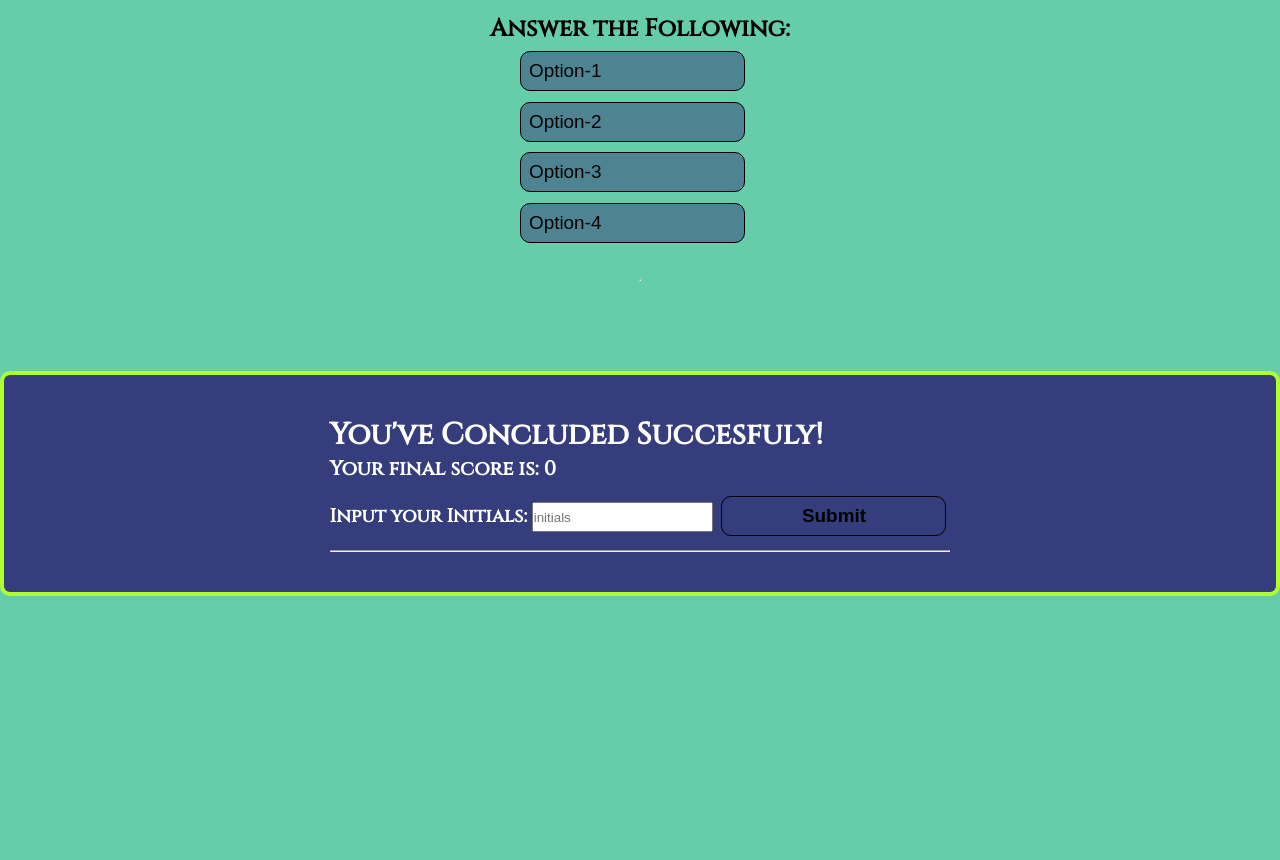
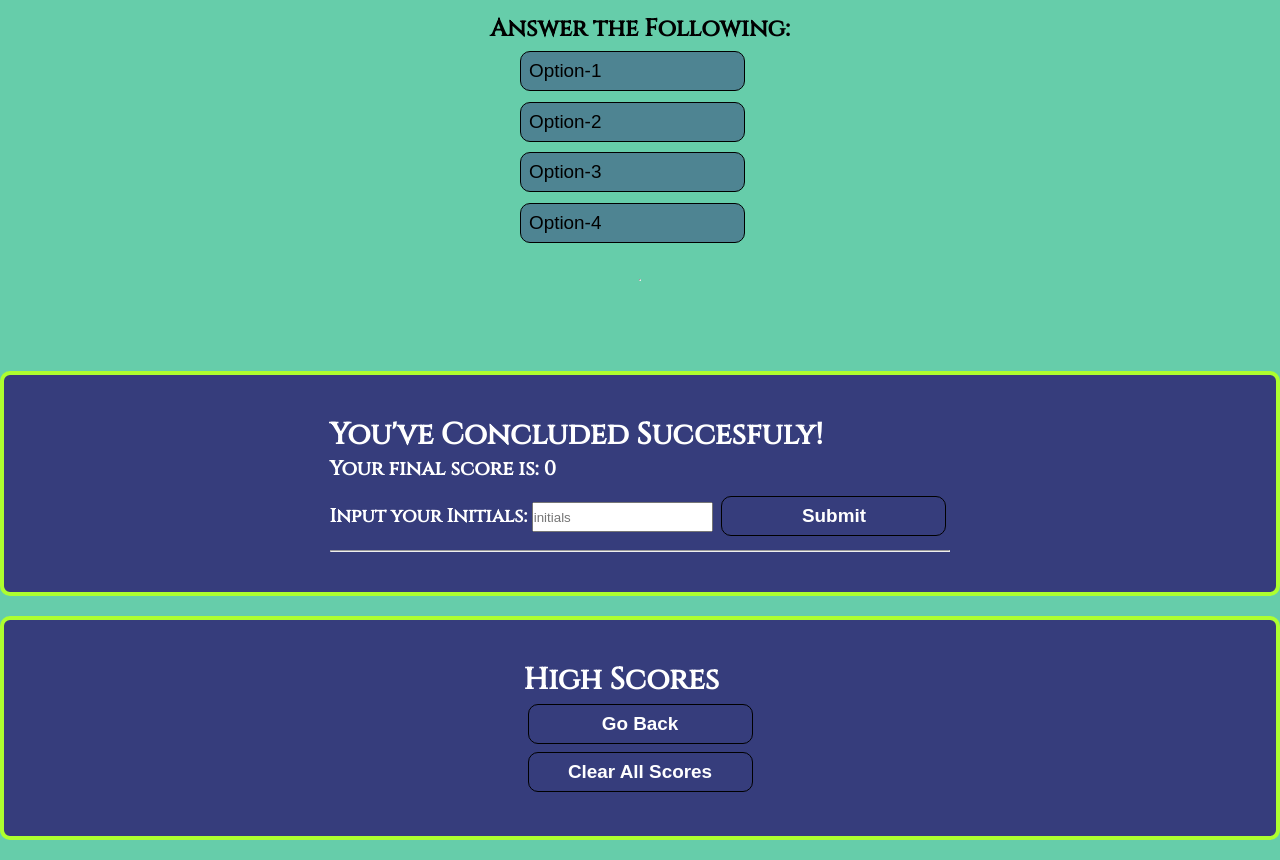
Before and after one commit to darentho/Code-Quiz, a plain HTML site: page index.html in a window 1280 px wide. Shown: the part 436-1296 px from the top of the page. Before the commit the page ends 1052 px from the top, so only its background shows below. Drawn offline with Linux system fonts and the light colour scheme.

Commit message:
I've added the high scores section

```diff
--- a/Assets/css/style.css
+++ b/Assets/css/style.css
@@ -92,6 +92,11 @@ div .p-style-1 {
 
 }
 
+.score-list {
+
+    Padding-left: 35px;
+}
+
 
 
 /* Answer buttons */
@@ -136,7 +141,7 @@ div .p-style-1 {
 /* styled the question buttons */
 .btn-style-main {
     background-color: var(--main-color));
-    color: black;
+    color: white;
     border-radius: 10px;
     width: 225px;
     border: 1px solid black;
@@ -189,7 +194,14 @@ div .style-2 {
 
 }
 
-
+div .style-3 {
+    display: grid;
+    grid-template-rows: 1fr, 2fr;
+    grid-auto-rows: (10px, auto);
+    flex: wrap;
+    justify-content: left;
+    align-content: space-between;
+}
 
 
 section div {
--- a/index.html
+++ b/index.html
@@ -90,6 +90,20 @@
 
         </section>
 
+        <section id="high-scores">
+            <div class="scores-box">
+                <div class="style-3">
+                    <p>
+                    <h2>High Scores</h2>
+                    </p>
+                    <ol class="score-list"></ol>
+                    <button id="goBack" class="go-back-btn btn-style-main">Go Back</button>
+                    <button id="clearScores" class="clear-scores-btn btn-style-main">Clear All Scores</button>
+                </div>
+
+            </div>
+        </section>
+
     </main>
 
     <script src="Assets/js/index.js" async defer></script>
```
